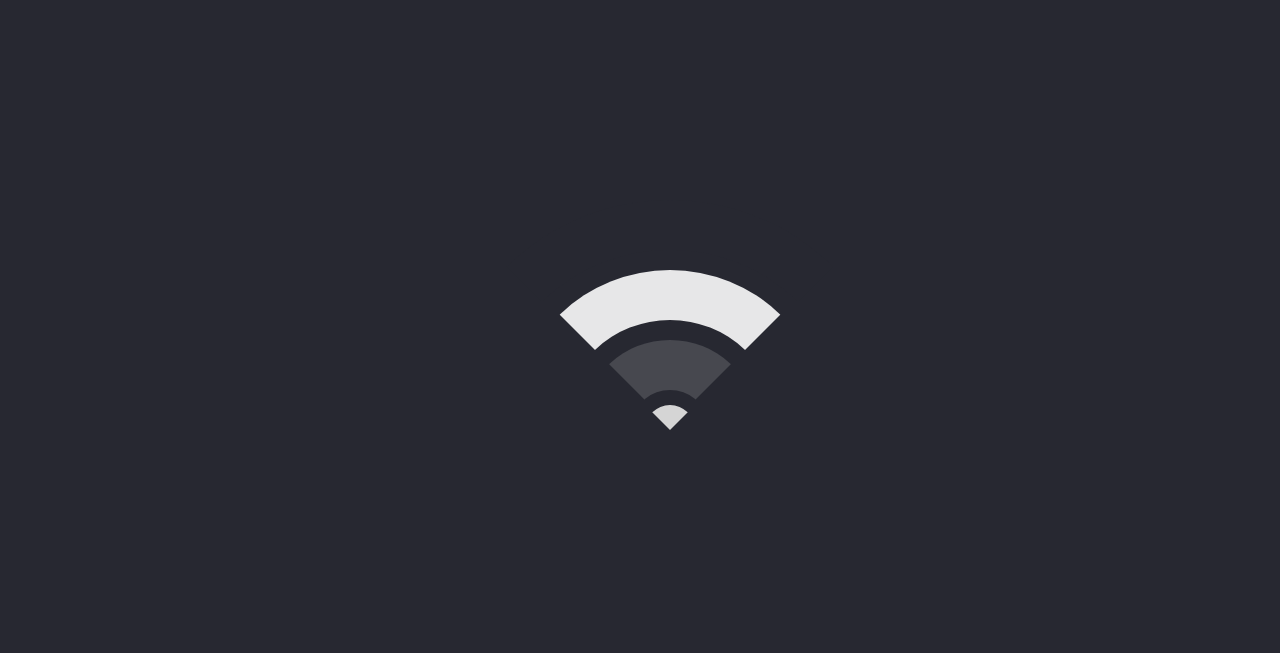
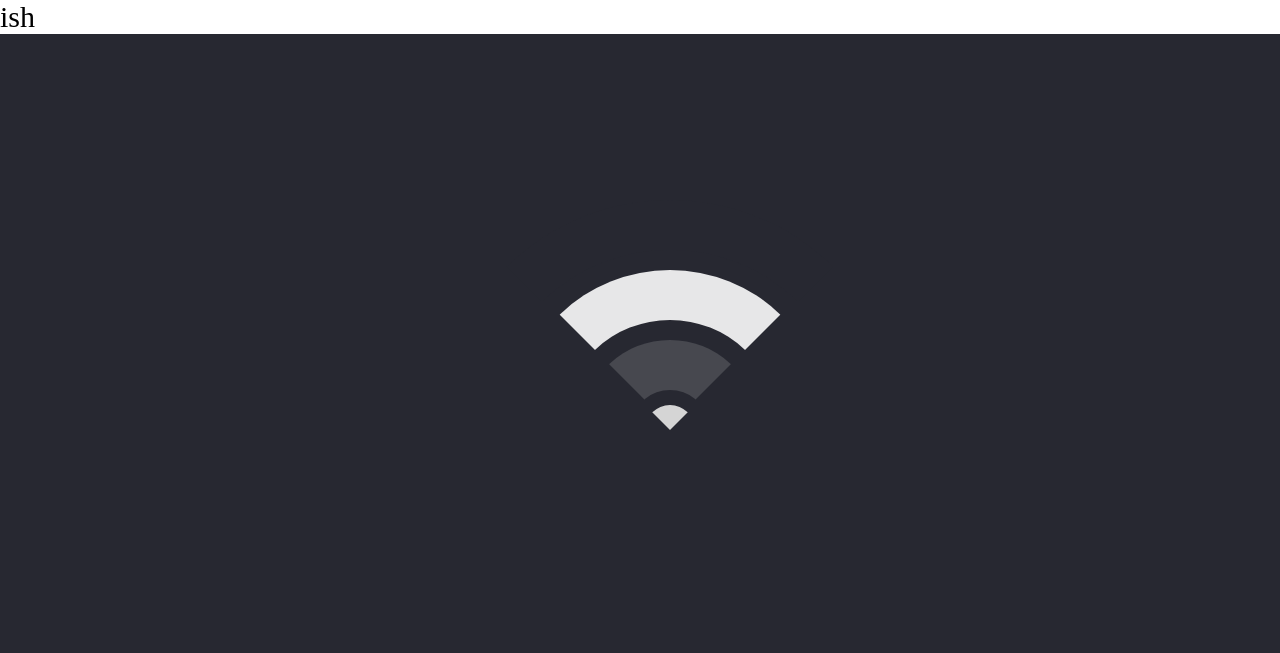
Before and after one commit to akbarovganisher/lesson2.5, a plain HTML site: page index.html in a window 1280 px wide. Drawn offline with Linux system fonts and the light colour scheme.

Commit message:
uzgarishlar blli

```diff
--- a/css/style.css
+++ b/css/style.css
@@ -105,3 +105,8 @@ body {
   border-top: 25px solid #d5d5d5;
   border-radius: 25px;
 }
+
+.lesson {
+  font-size: 30px;
+  background-color: #fff;
+}
--- a/index.html
+++ b/index.html
@@ -12,5 +12,7 @@
       <div class="three"></div>
       <div class="four"></div>
     </div>
+
+    <div class="lesson">ish</div>
   </body>
 </html>
```
